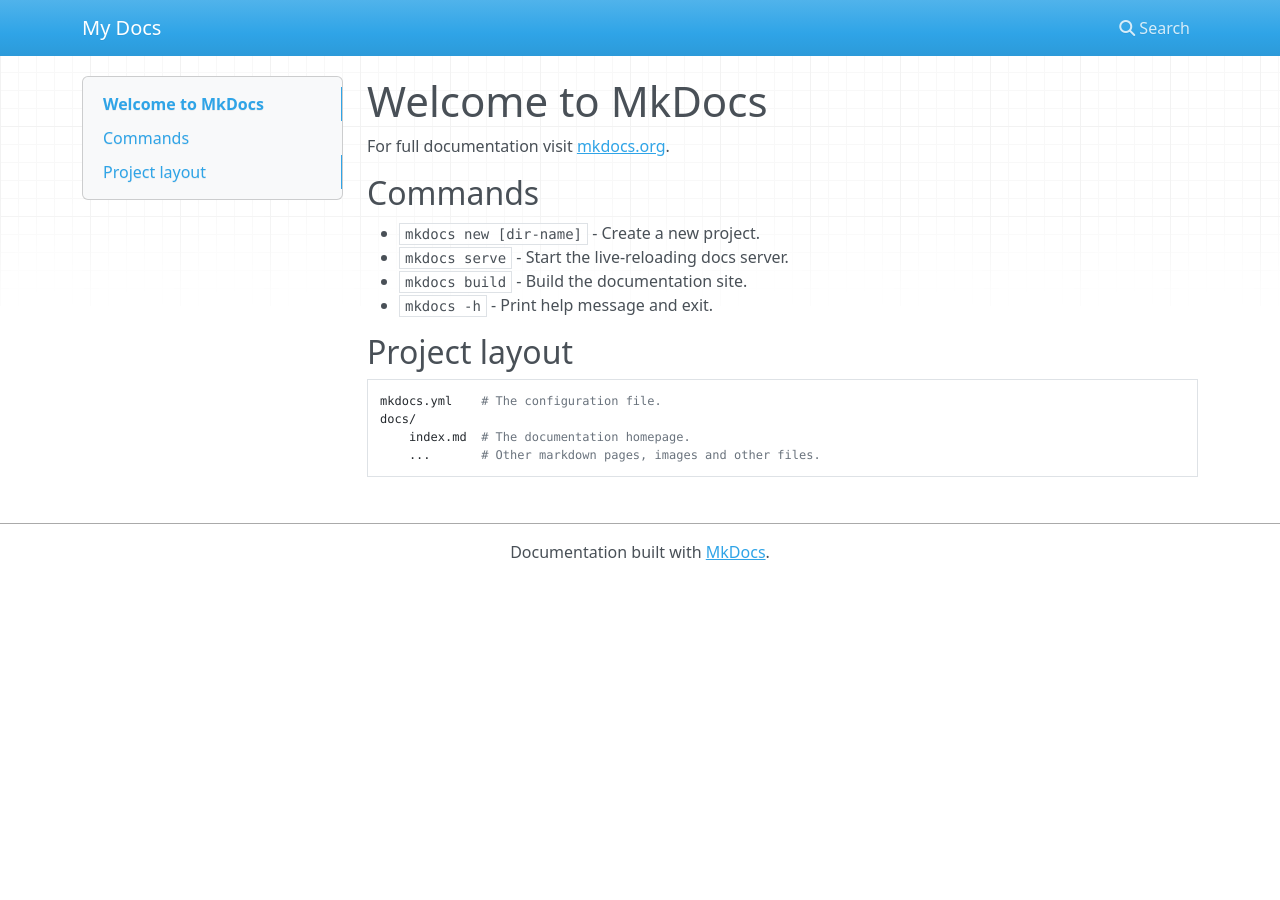
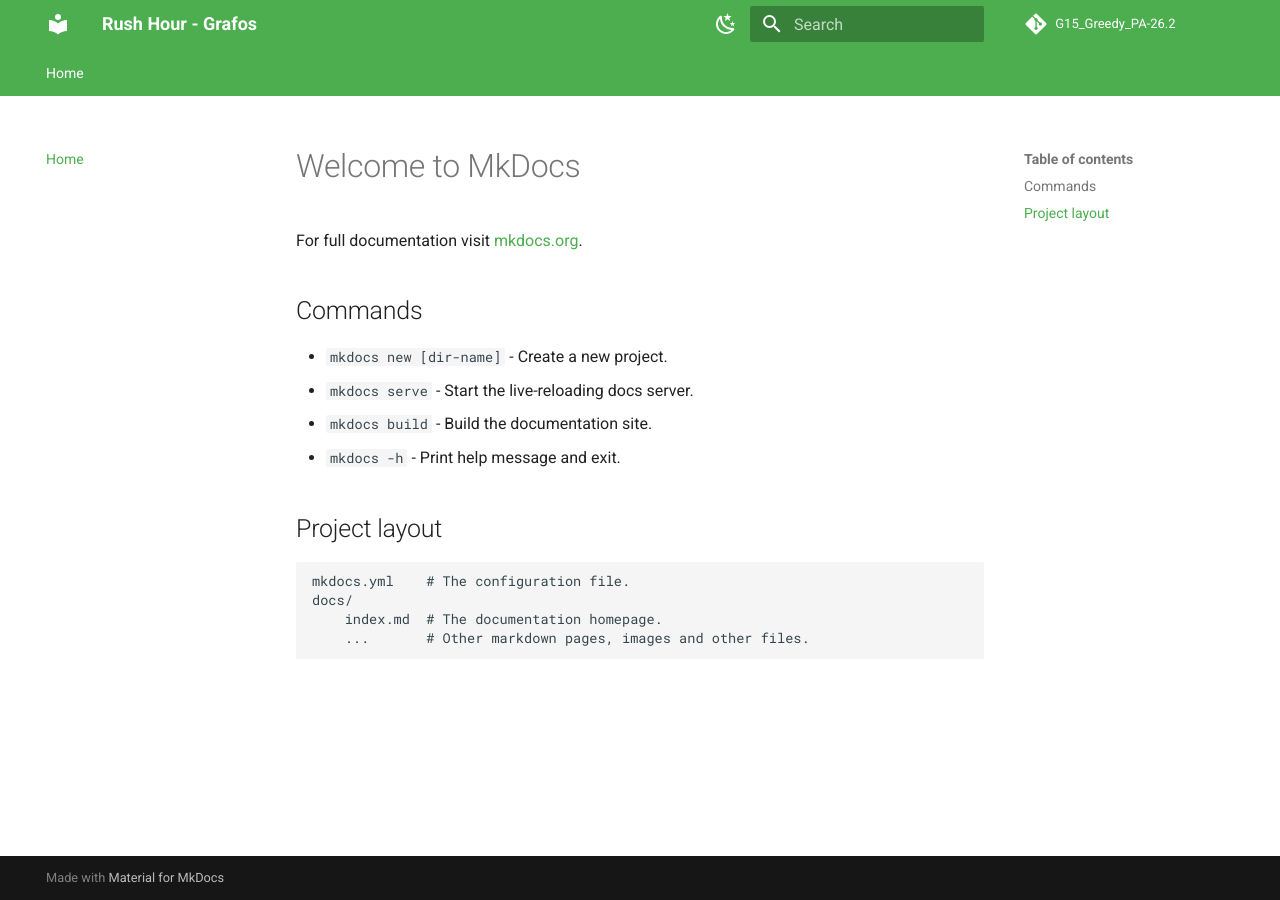
Before and after one commit to projeto-de-algoritmos-2026/G15_Greedy_PA-26.2, an MkDocs documentation site: the page built from docs/index.md, in a window 1280 px wide. Built offline with MkDocs 1.6.1 and Material for MkDocs 9.7.7, drawn with Linux system fonts in a browser that asks for light colours; nearby versions of some CDN libraries; comment, search, counter and statistics services are not loaded.

Commit message:
docs: Importando configuracoes Mkdocs Ultimo projeto

```diff
--- a/mkdocs.yml
+++ b/mkdocs.yml
@@ -1 +1,46 @@
-site_name: My Docs
+site_name: Rush Hour - Grafos
+
+repo_url: https://github.com/projeto-de-algoritmos-2026/G15_Greedy_PA-26.2
+repo_name: G15_Greedy_PA-26.2
+
+site_url: https://github.com/projeto-de-algoritmos-2026/G15_Greedy_PA-26.2/
+
+nav:
+  - Home: index.md
+
+theme:
+  name: material
+  features:
+    - navigation.instant
+    - navigation.tabs
+    - navigation.top
+    - search.suggest
+    - search.highlight
+  palette:
+    - scheme: default
+      primary: green
+      accent: green
+      toggle:
+        icon: material/weather-night
+        name: Modo Noturno
+    - scheme: slate
+      primary: green
+      accent: green
+      toggle:
+        icon: material/weather-sunny
+        name: Modo Claro
+
+markdown_extensions:
+  - pymdownx.emoji
+  - pymdownx.tasklist
+  - pymdownx.mark
+  - pymdownx.tilde
+  - pymdownx.highlight
+  - pymdownx.superfences:
+      custom_fences:
+        - name: mermaid
+          class: mermaid
+          format: !!python/name:pymdownx.superfences.fence_code_format
+  - toc:
+      permalink: true
+  - attr_list
```
Also changed, not shown: 1 other file.
